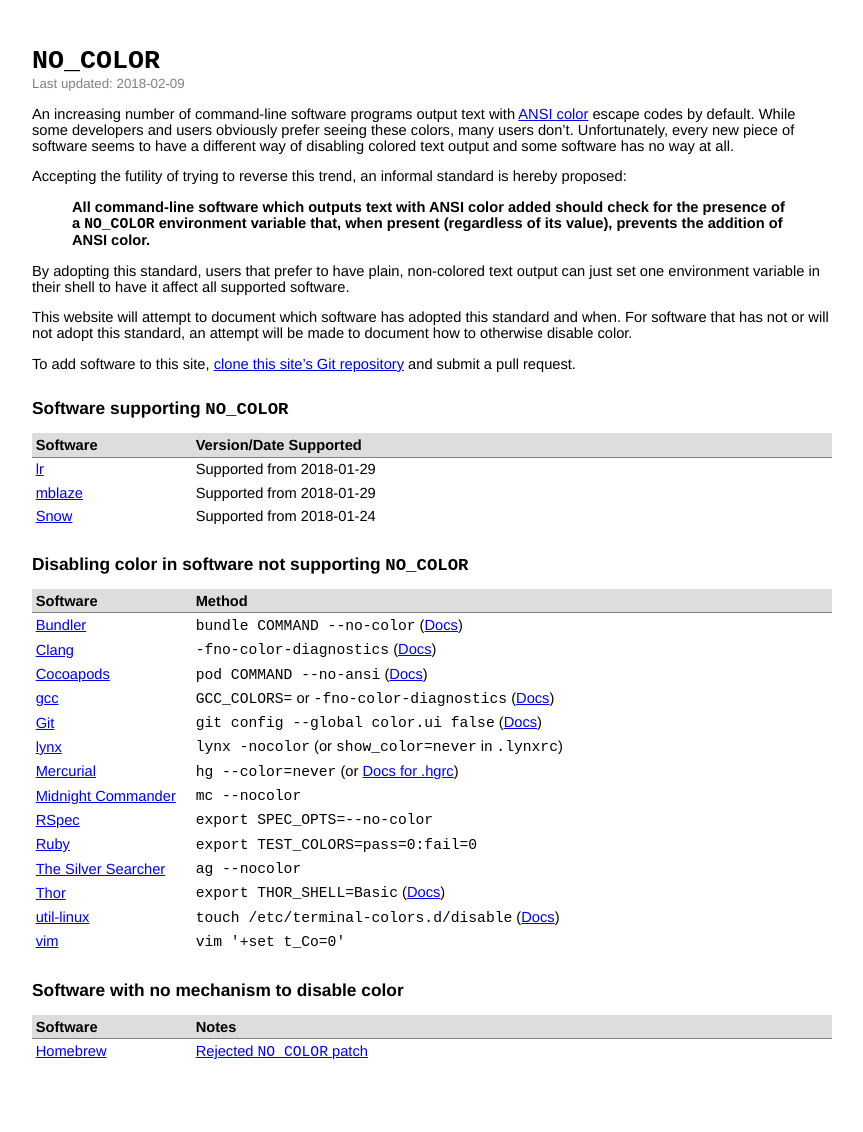
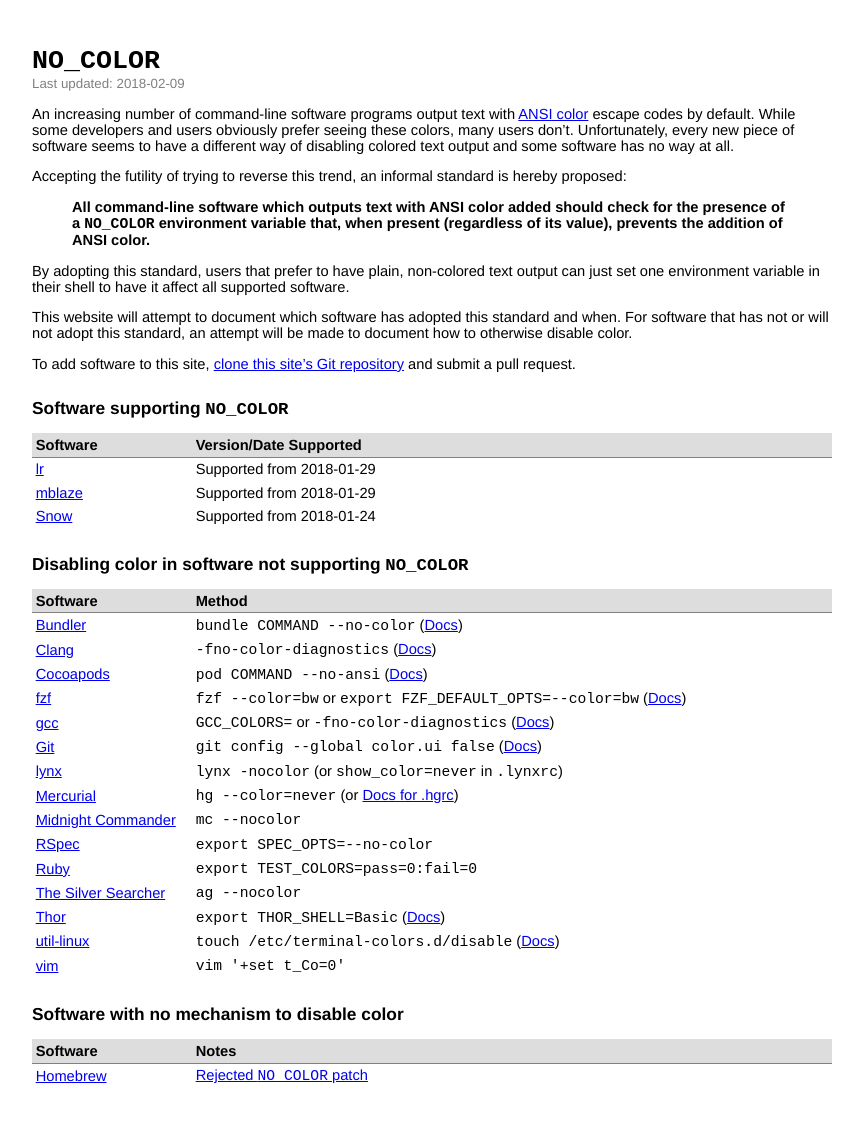
Before and after one commit to jcs/no_color, a Jekyll site: the page built from index.md, in a window 1280 px wide. Shown: the whole page, without its empty margins (208-1071 px from the left). Built offline with Jekyll 4.4.1, drawn with Linux system fonts in a browser that asks for light colours; our own code applies the rules of GitHub Pages for plain Markdown files; before the commit the page ends 1108 px from its top, so only the background shows below that.

Commit message:
index.md: Add fzf

```diff
--- a/index.md
+++ b/index.md
@@ -49,6 +49,7 @@ and submit a pull request.
 | [Bundler](https://bundler.io/) | `bundle COMMAND --no-color` ([Docs](https://bundler.io/v1.15/man/bundle.1.html)) |
 | [Clang](https://clang.llvm.org/) | `-fno-color-diagnostics` ([Docs](https://clang.llvm.org/docs/UsersManual.html#formatting-of-diagnostics)) |
 | [Cocoapods](https://cocoapods.org/) | `pod COMMAND --no-ansi` ([Docs](https://guides.cocoapods.org/terminal/commands.html#pod_install)) |
+| [fzf](https://github.com/junegunn/fzf) | `fzf --color=bw` or `export FZF_DEFAULT_OPTS=--color=bw` ([Docs](https://github.com/junegunn/fzf/wiki/Color-schemes)) |
 | [gcc](https://gcc.gnu.org/) | `GCC_COLORS=` or `-fno-color-diagnostics` ([Docs](https://gcc.gnu.org/onlinedocs/gcc-7.3.0/gcc/Diagnostic-Message-Formatting-Options.html)) |
 | [Git](https://git-scm.com/) | `git config --global color.ui false` ([Docs](https://git-scm.com/docs/git-config#git-config-colorui))|
 | [lynx](http://lynx.browser.org/) | `lynx -nocolor` (or `show_color=never` in `.lynxrc`) |
```
